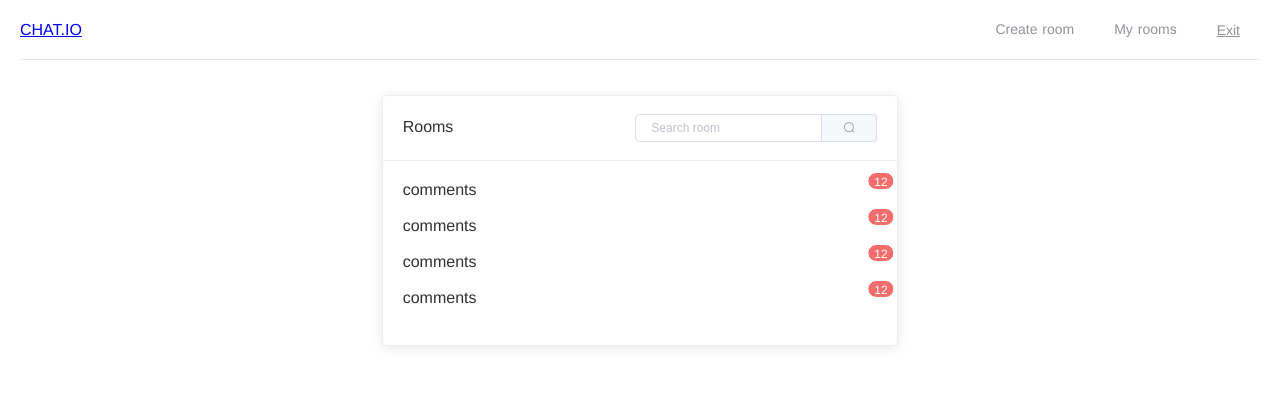
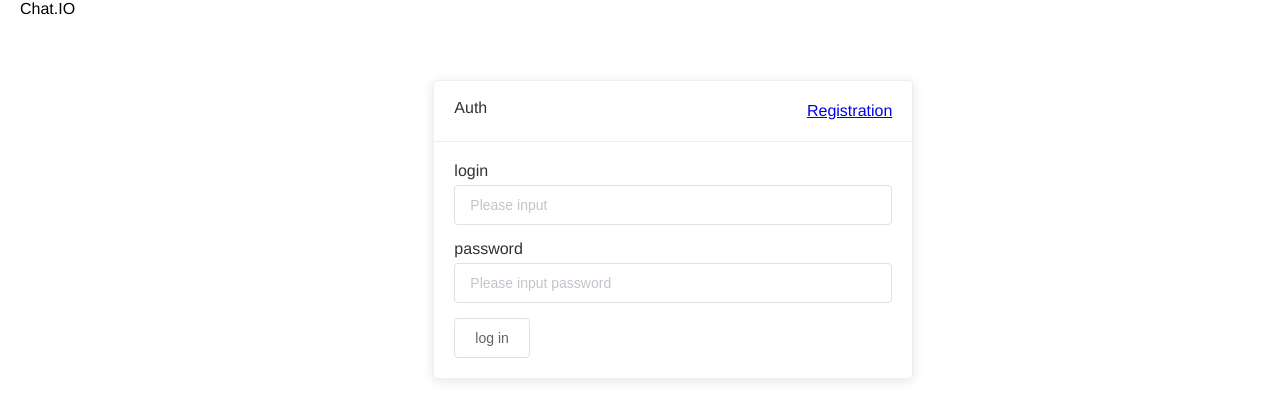
Before and after one commit to shutemov/chat-io, a Nuxt app in the folder nuxt-chat-io/: page / in a window 1280 px wide. Shown: the top 420 px of the page. Built offline with nearby package versions, Linux system fonts and the light colour scheme.

Commit message:
Добавлен layout авторизации.

```diff
--- /dev/null
+++ b/nuxt-chat-io/components/main/login/authApp.vue
@@ -0,0 +1,57 @@
+<template>
+  <el-card class="box-card">
+    <div slot="header" class="clearfix">
+      <span>Auth</span>
+      <a href="http://localhost:3000/mainPage" style="float: right; padding: 3px 0">Registration</a>
+    </div>
+    <label>login</label>
+    <el-input
+      class="item"
+      placeholder="Please input"
+      v-model="input"
+      clearable>
+    </el-input>
+    <label>password</label>
+    <el-input class="item" placeholder="Please input password" v-model="input" show-password></el-input>
+    <div>
+      <el-button>log in</el-button>
+    </div>
+  </el-card>
+</template>
+
+<script>
+    export default {
+        name: "loginApp",
+      data:()=>{
+          return{
+            loginInput:null,
+            passwordInput:null
+          }
+      }
+    }
+</script>
+
+<style scoped>
+  .text {
+    font-size: 14px;
+  }
+
+  .item {
+    margin-bottom: 15px;
+    margin-top: 5px;
+  }
+
+  .clearfix:before,
+  .clearfix:after {
+    display: table;
+    content: "";
+  }
+  .clearfix:after {
+    clear: both
+  }
+
+  .box-card {
+    width: 480px;
+
+  }
+</style>
--- a/nuxt-chat-io/layouts/default.vue
+++ b/nuxt-chat-io/layouts/default.vue
@@ -21,7 +21,7 @@
   }
 </script>
 
-<style>
+<style scoped>
   html {
     font-family: 'Source Sans Pro', -apple-system, BlinkMacSystemFont, 'Segoe UI',
     Roboto, 'Helvetica Neue', Arial, sans-serif;
--- /dev/null
+++ b/nuxt-chat-io/layouts/login.vue
@@ -0,0 +1,20 @@
+<template>
+  <el-container>
+    <el-header>Chat.IO</el-header>
+    <el-main style="margin:0">
+      <nuxt/>
+    </el-main>
+  </el-container>
+</template>
+
+<script>
+
+  export default {
+    name: "login",
+  }
+</script>
+
+<style scoped>
+
+
+</style>
--- a/nuxt-chat-io/pages/index.vue
+++ b/nuxt-chat-io/pages/index.vue
@@ -1,49 +1,21 @@
 <template>
   <el-row type="flex" justify="center">
-    <el-col :xs="24" :sm="18" :md="12" :lg="10">
-      <room-list></room-list>
+    <el-col :xs='18' :sm='12' :md="8" :lg="8">
+      <auth-app></auth-app>
     </el-col>
   </el-row>
 </template>
 
 <script>
-
-  import RoomList from './../components/main/mainPage/RoomList'
+  import AuthApp from './../components/main/login/authApp'
 
   export default {
-    components: {RoomList}
+    name: "index",
+    layout: "login",
+    components: {AuthApp}
   }
 </script>
 
-<style>
-  .container {
-    margin: 0 auto;
-    min-height: 100vh;
-    display: flex;
-    justify-content: center;
-    align-items: center;
-    text-align: center;
-  }
+<style scoped>
 
-  .title {
-    font-family: 'Quicksand', 'Source Sans Pro', -apple-system, BlinkMacSystemFont,
-    'Segoe UI', Roboto, 'Helvetica Neue', Arial, sans-serif;
-    display: block;
-    font-weight: 300;
-    font-size: 100px;
-    color: #35495e;
-    letter-spacing: 1px;
-  }
-
-  .subtitle {
-    font-weight: 300;
-    font-size: 42px;
-    color: #526488;
-    word-spacing: 5px;
-    padding-bottom: 15px;
-  }
-
-  .links {
-    padding-top: 15px;
-  }
 </style>
```
